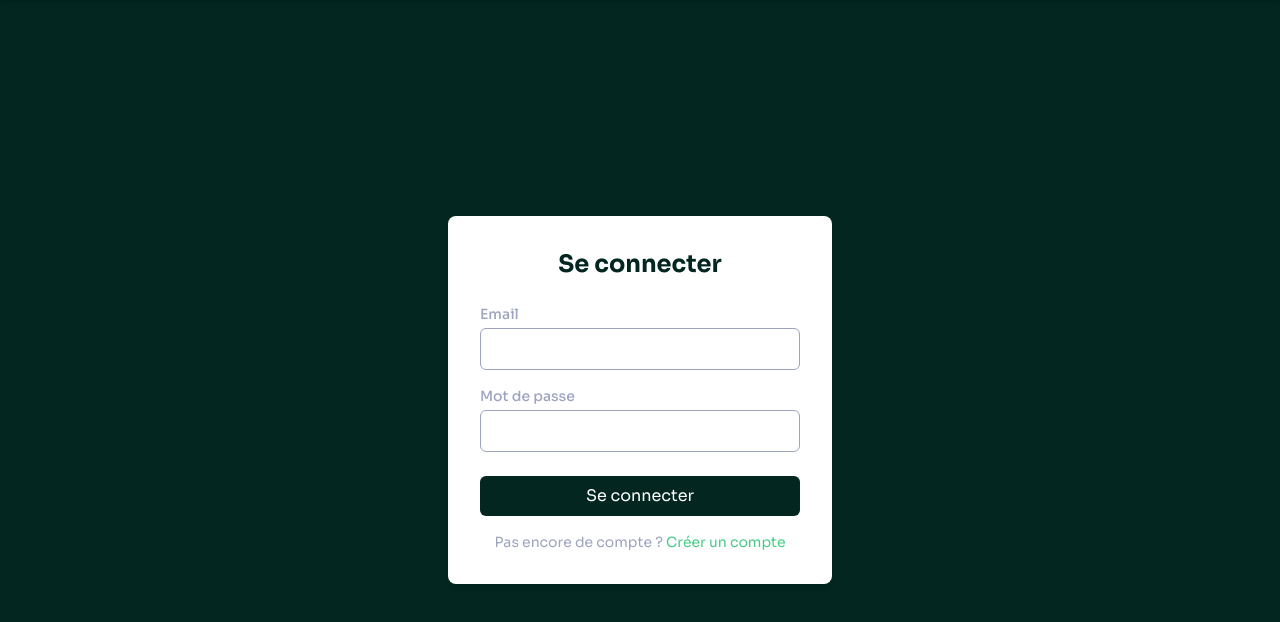
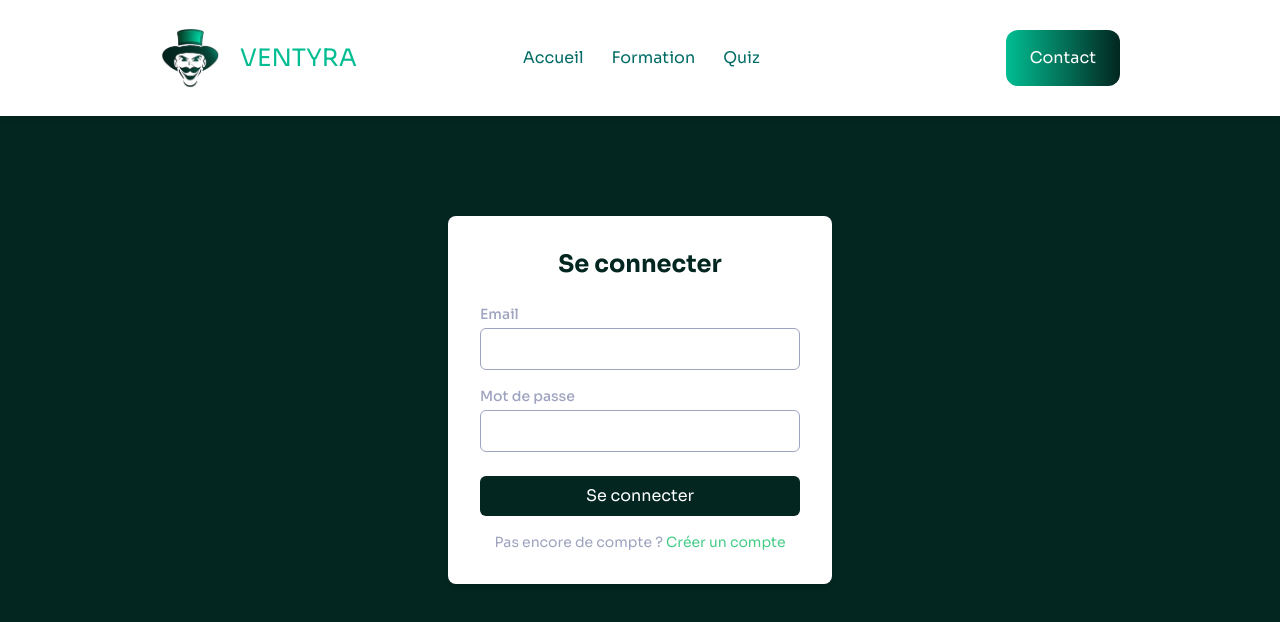
Before and after one commit to Valyors/ventyra, a Next.js app: page /pages/login in a window 1280 px wide. Shown: the top 622 px of the page. Built offline with nearby package versions, Linux system fonts and the light colour scheme.

Commit message:
navbar link

```diff
--- a/app/components/navbar.tsx
+++ b/app/components/navbar.tsx
@@ -1,47 +1,16 @@
 // app/components/navbar.tsx
 
-import { useState, useEffect } from "react";
+"use client";
+
 import Link from "next/link";
 import Image from "next/image";
 
-const Navbar = () => {
-  const [scrollingUp, setScrollingUp] = useState(true);
-  let lastScrollY = typeof window !== "undefined" ? window.scrollY : 0;
-
-  const handleScroll = () => {
-    if (typeof window !== "undefined") {
-      if (window.scrollY < lastScrollY) {
-        // Scrolling up
-        setScrollingUp(true);
-      } else {
-        // Scrolling down
-        setScrollingUp(false);
-      }
-      lastScrollY = window.scrollY;
-    }
-  };
-
-  useEffect(() => {
-    window.addEventListener("scroll", handleScroll);
-    return () => {
-      window.removeEventListener("scroll", handleScroll);
-    };
-  }, []);
-
+const Navbar = ({ scrollToFormation }: { scrollToFormation: () => void }) => {
   return (
-    <nav
-      className={`flex items-center justify-between px-40 py-7 bg-white shadow-md fixed top-0 left-0 w-full transition-transform duration-300 ease-in-out z-50 ${
-        scrollingUp ? "transform translate-y-0" : "transform -translate-y-full"
-      }`}
-    >
+    <nav className="flex items-center justify-between px-40 py-7 bg-white shadow-md fixed top-0 left-0 w-full transition-transform duration-300 ease-in-out z-50">
       {/* Logo */}
       <Link href="https://ventyra.fr" className="flex items-center space-x-5">
-        <Image
-          src="/ventyra-logo.png"
-          alt="Ventyra"
-          width={60}
-          height={60}
-        />
+        <Image src="/ventyra-logo.png" alt="Ventyra" width={60} height={60} />
         <span className="text-[#02BD92] text-2xl">VENTYRA</span>
       </Link>
 
@@ -50,16 +19,19 @@
         <Link href="https://ventyra.fr" className="hover:text-[#02BD92] transition-colors duration-300 ease-in-out">
           Accueil
         </Link>
-        <Link href="https://ventyra.fr/#formation" className="hover:text-[#02BD92] transition-colors duration-300 ease-in-out">
+        <button
+          onClick={scrollToFormation}
+          className="hover:text-[#02BD92] transition-colors duration-300 ease-in-out"
+        >
           Formation
-        </Link>
-        <Link href="https://ventyra.fr/quiz" className="hover:text-[#02BD92] transition-colors duration-300 ease-in-out">
+        </button>
+        <Link href="https://ventyra.fr/pages/register" className="hover:text-[#02BD92] transition-colors duration-300 ease-in-out">
           Quiz
         </Link>
       </div>
 
       {/* Bouton Contact */}
-      <Link href="https://ventyra.fr/contact">
+      <Link href="https://ventyra.fr/pages/contact">
         <button className="px-6 py-4 ml-20 rounded-xl text-white bg-gradient-to-r from-[#02BD92] to-[#032720] hover:from-[#032720] hover:to-[#02BD92]">
           Contact
         </button>
--- a/app/page.tsx
+++ b/app/page.tsx
@@ -2,8 +2,8 @@
 
 "use client";
 
+import { useRef } from "react";
 import Navbar from "./components/navbar";
-import Link from "next/link";
 import TypingText from "./components/typingText";
 import RotatingImage from "./components/RotatingCard";
 import FormationModule from "./components/FormationModule";
@@ -11,11 +11,18 @@
 import Footer from "./components/Footer";
 import Faq from "./components/Faq";
 import QuiSommesNous from "./components/QuiSommesNous";
+import Link from "next/link";
 
 export default function Home() {
+  const formationRef = useRef<HTMLDivElement>(null);
+
+  const scrollToFormation = () => {
+    formationRef.current?.scrollIntoView({ behavior: "smooth" });
+  };
+
   return (
     <main>
-      <Navbar />
+      <Navbar scrollToFormation={scrollToFormation} />
       <div className="pt-56 px-40">
         <div className="flex justify-between items-center">
           <div className="text-center">
@@ -34,7 +41,7 @@
           <RotatingImage />
         </div>
 
-        <div className="flex justify-center py-14 relative" style={{ paddingBottom: '56.25%' }}>
+        <div className="flex justify-center py-14 relative" style={{ paddingBottom: "56.25%" }}>
           <iframe
             width="80%"
             height="74%"
@@ -45,9 +52,11 @@
           ></iframe>
         </div>
 
-        <div className="text-center">
-          <h2 className="text-6xl pt-16 pb-5 font-semibold">Notre Formation</h2>
-          <p className="text-base text-[#9EA3BF] font-light pb-5">La formation se déroule sur une journée et est décomposé en 6 modules</p>
+        <div ref={formationRef} id="formation" className="text-center pt-16">
+          <h2 className="text-6xl pb-5 font-semibold">Notre Formation</h2>
+          <p className="text-base text-[#9EA3BF] font-light pb-5">
+            La formation se déroule sur une journée et est décomposée en 6 modules.
+          </p>
           <FormationModule />
         </div>
 
@@ -60,11 +69,15 @@
   );
 }
 
-
 /*
 redirection vers la page contact et quiz
 utiliser resend pour faire la page contact
 ameliorer animation faq
 responsive
-qui sommes nous ?
+qui sommes nous ? finaliser
+regarder pour inscription ou se trouve la base de donnée sur vercel (enfaite meme en localhost je sais pas ou ca vas)
+
+implementer chatbot avec n8n sur le site
+
+finir de remplir convention de stage ipoline
 */
--- /dev/null
+++ b/app/pages/contact/page.tsx
@@ -0,0 +1,9 @@
+// app/pages/contact/page.tsx
+
+export default function Contact() {
+    return (
+      <main className="flex items-center justify-center h-screen">
+        <h1 className="text-4xl font-bold">page contact</h1>
+      </main>
+    );
+  }
```
